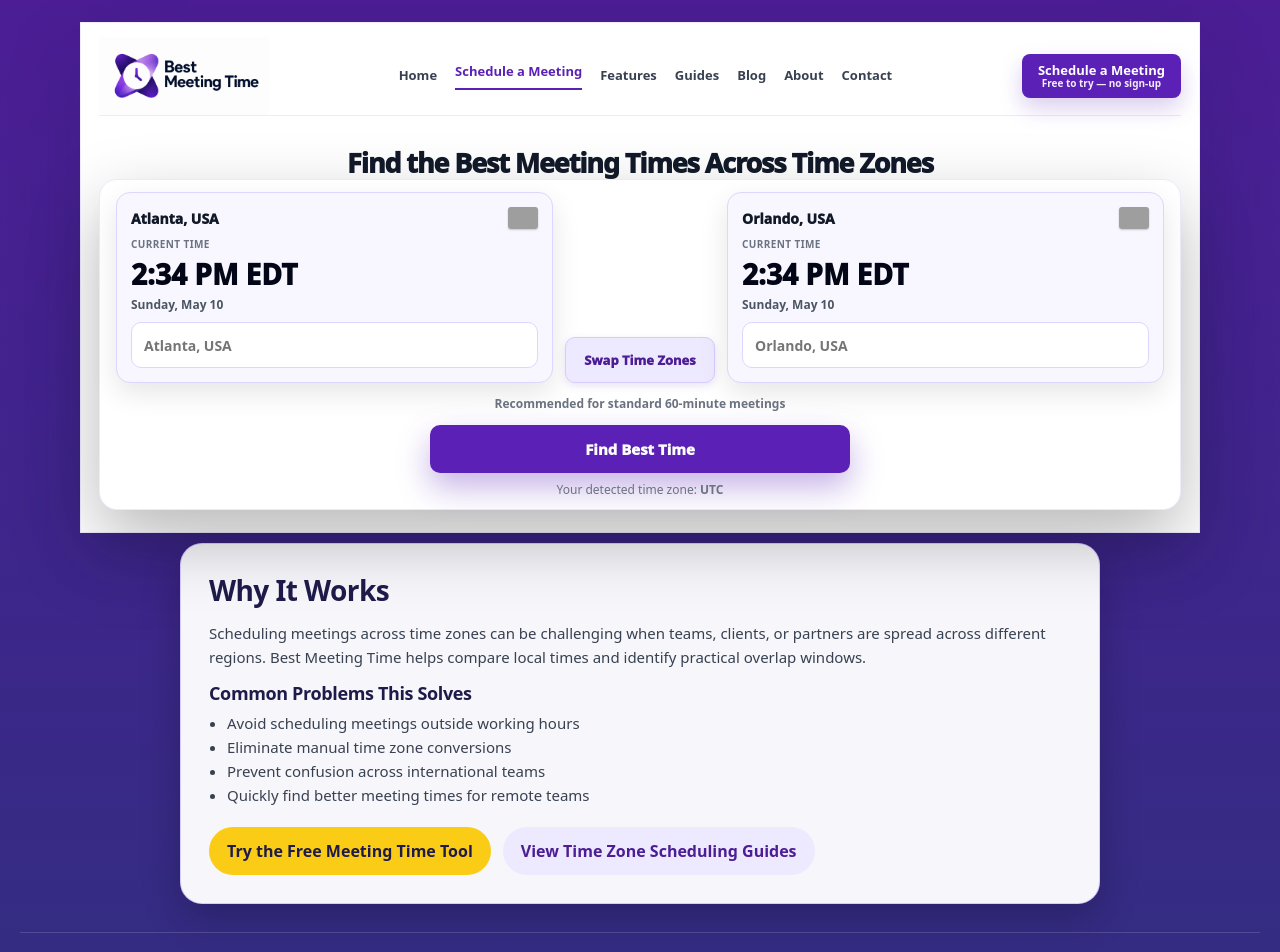
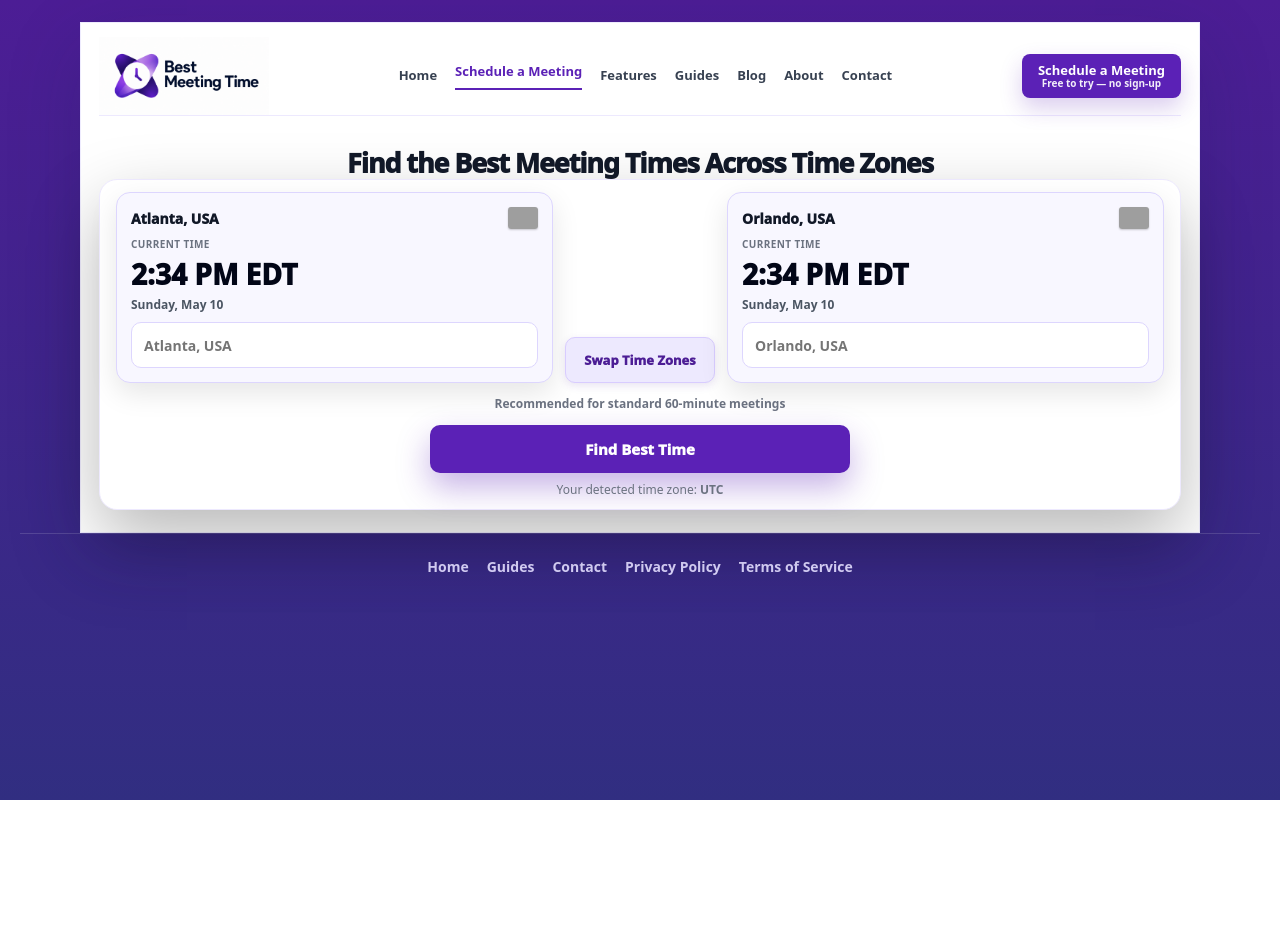
Before and after one commit to techtalk1282/Best-Meeting-Time, a Next.js app: page /how-it-works in a window 1280 px wide. Shown: the top 952 px of the page. After the commit the page ends 800 px from the top, so only its background shows below. Built offline with nearby package versions, Linux system fonts and the light colour scheme; grey boxes are pictures that could not be loaded.

Commit message:
Remove outdated why-it-works marketing section from live planner page
Removed the 'Why It Works' section and its content.

```diff
--- a/app/how-it-works/page.tsx
+++ b/app/how-it-works/page.tsx
@@ -70,37 +70,7 @@ export default function HowItWorksPage() {
 
 
 
-      <section style={whySection}>
-        <div style={whyCard}>
-          <h2 style={sectionHeading}>Why It Works</h2>
 
-          <p style={bodyText}>
-            Scheduling meetings across time zones can be challenging when teams,
-            clients, or partners are spread across different regions. Best Meeting
-            Time helps compare local times and identify practical overlap windows.
-          </p>
-
-          <div style={problemBlock}>
-            <h3 style={subHeading}>Common Problems This Solves</h3>
-
-            <ul style={problemList}>
-              <li>Avoid scheduling meetings outside working hours</li>
-              <li>Eliminate manual time zone conversions</li>
-              <li>Prevent confusion across international teams</li>
-              <li>Quickly find better meeting times for remote teams</li>
-            </ul>
-          </div>
-
-          <div style={ctaRow}>
-            <a href="#schedule-tool" style={primaryButton}>
-              Try the Free Meeting Time Tool
-            </a>
-            <a href="/guides" style={secondaryButton}>
-              View Time Zone Scheduling Guides
-            </a>
-          </div>
-        </div>
-      </section>
 
       <footer style={footer}>
         <a href="/" style={footerLink}>Home</a>
```
